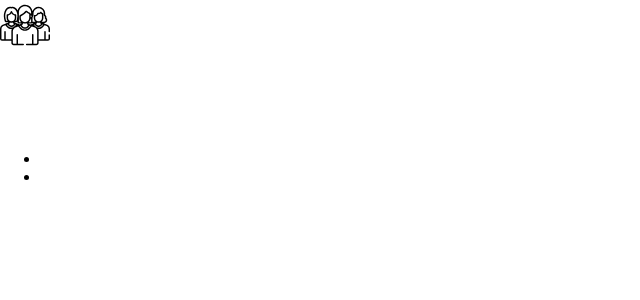
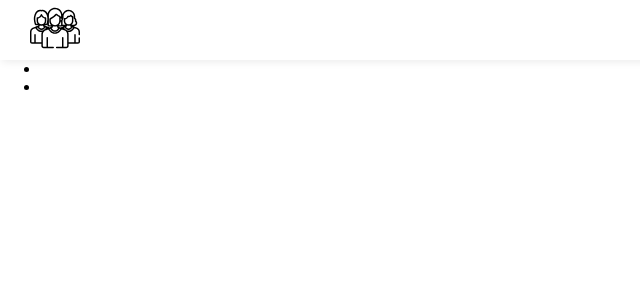
Before and after one commit to gbrenesm/database, a Next.js app: page / in a window 1280 px wide. Shown: the top 300 px of the page, without its empty margins (0-640 px from the left). Built offline with nearby package versions, Linux system fonts and the light colour scheme.

Commit message:
Add Navbar styles

```diff
--- a/components/Layout/Navbar/Navbar.styled.js
+++ b/components/Layout/Navbar/Navbar.styled.js
@@ -1,7 +1,11 @@
 import styled from 'styled-components'
 
 export const Nav = styled.div`
-  height: 150px;
+  display: flex;
+  align-items: center;
+  height: 60px;
+  padding: 0 30px;
+  box-shadow: 2px 2px 8px rgba(0, 0, 0, 0.08);
   .icon {
     width: 50px;
   }
```
